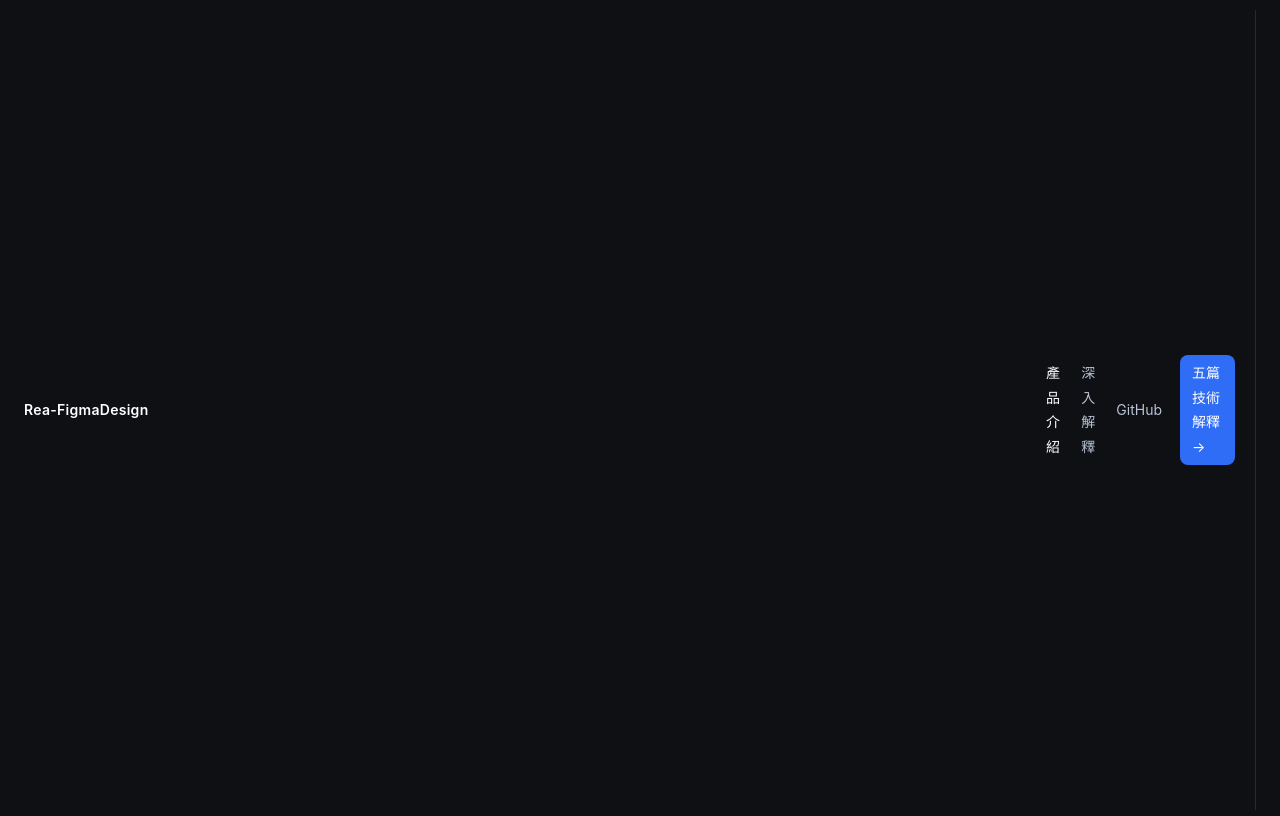
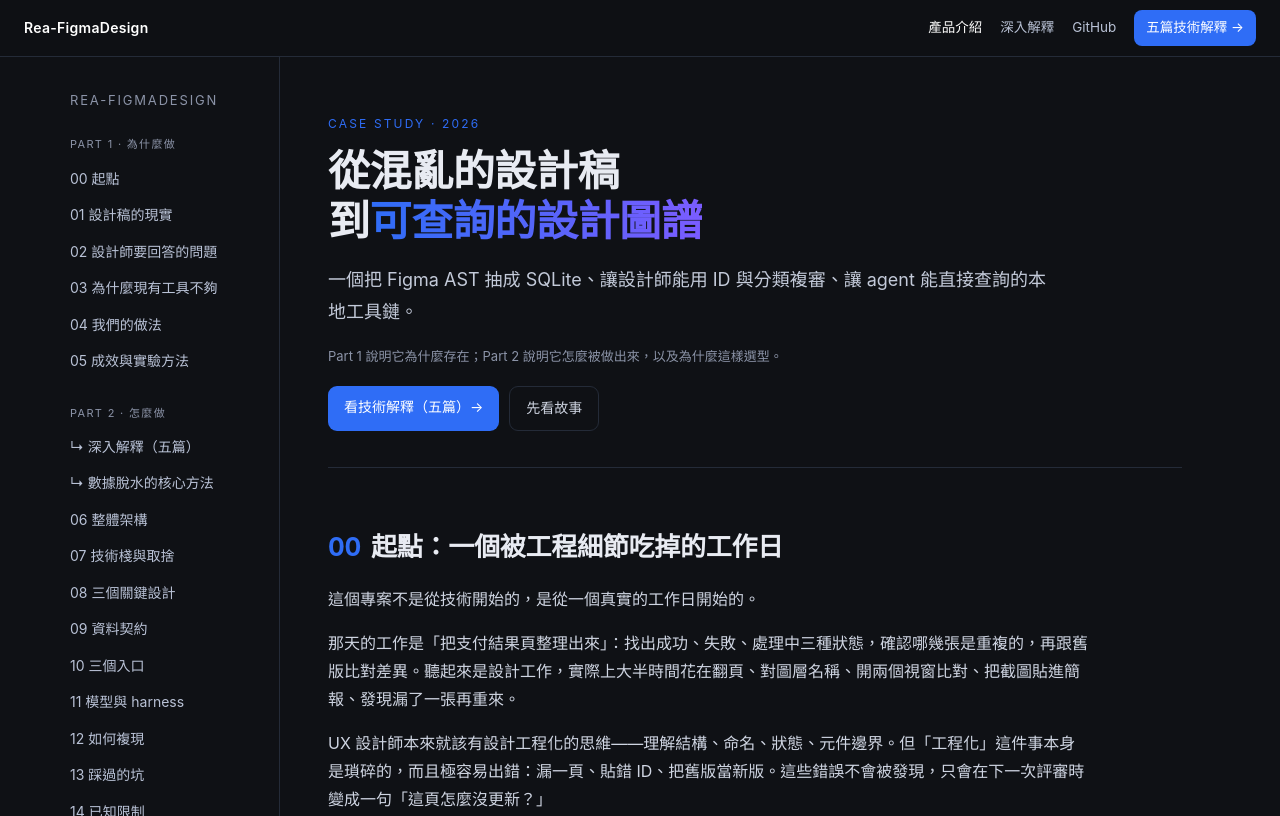
Before and after one commit to yandapengh/Rea-FigmaDesign, a website: page docs/index.html in a window 1280 px wide. Shown: the top 816 px of the page. Drawn offline with Linux system fonts and the light colour scheme.

Commit message:
docs(ui): stop sidebar nav rules from leaking into the top bar

```diff
--- a/docs/index.html
+++ b/docs/index.html
@@ -15,10 +15,10 @@
   a{color:#9fb4ff;text-decoration:none}
   a:hover{text-decoration:underline}
   .layout{display:flex;max-width:1180px;margin:0 auto}
-  nav{width:230px;flex:0 0 230px;position:sticky;top:0;align-self:flex-start;height:100vh;padding:32px 20px;border-right:1px solid var(--line);overflow:auto}
-  nav .brand{font-size:13px;letter-spacing:.14em;color:var(--muted);text-transform:uppercase;margin-bottom:18px}
-  nav a{display:block;padding:6px 0;color:#b9c2d6;font-size:14px}
-  nav a.part{margin-top:18px;color:var(--muted);font-size:11px;letter-spacing:.12em;text-transform:uppercase}
+  .layout > nav{width:230px;flex:0 0 230px;position:sticky;top:0;align-self:flex-start;height:100vh;padding:32px 20px;border-right:1px solid var(--line);overflow:auto}
+  .layout > nav .brand{font-size:13px;letter-spacing:.14em;color:var(--muted);text-transform:uppercase;margin-bottom:18px}
+  .layout > nav a{display:block;padding:6px 0;color:#b9c2d6;font-size:14px}
+  .layout > nav a.part{margin-top:18px;color:var(--muted);font-size:11px;letter-spacing:.12em;text-transform:uppercase}
   main{flex:1;min-width:0;padding:56px 48px 120px}
   header.hero{border-bottom:1px solid var(--line);padding-bottom:36px;margin-bottom:12px}
   .kicker{color:var(--accent);font-size:12px;letter-spacing:.18em;text-transform:uppercase}
@@ -68,19 +68,19 @@
   .btn:hover{text-decoration:none;filter:brightness(1.08)}
   .btn.ghost{background:transparent;border:1px solid var(--line);color:#cfd5e2}
   footer{color:var(--muted);font-size:13px;padding-top:40px}
-  @media (max-width:900px){nav{display:none}main{padding:32px 22px 80px}h1{font-size:32px}}
+  @media (max-width:900px){.layout > nav{display:none}main{padding:32px 22px 80px}h1{font-size:32px}}
   @media (max-width:700px){.topbar .links a:not(.cta){display:none}}
 </style>
 </head>
 <body>
 <header class="topbar">
   <a class="wordmark" href="index.html">Rea-FigmaDesign</a>
-  <nav class="links">
+  <div class="links">
     <a href="index.html" class="active">產品介紹</a>
     <a href="explainers.html">深入解釋</a>
     <a href="https://github.com/yandapengh/Rea-FigmaDesign">GitHub</a>
     <a class="cta" href="explainers.html">五篇技術解釋 →</a>
-  </nav>
+  </div>
 </header>
 <div class="layout">
 <nav>
```
Also changed, not shown: docs/explainers.html (+2 -2 lines).
